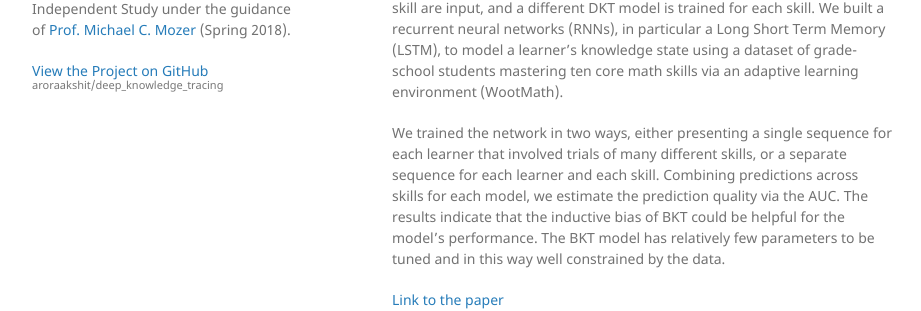
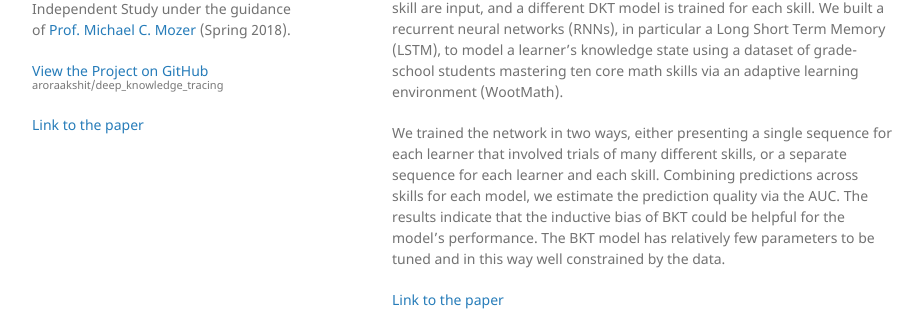
Before and after one commit to aroraakshit/deep_knowledge_tracing, a Jekyll site: the page built from index.md, in a window 1280 px wide. Shown: the part 363-674 px from the top of the page, without its empty margins (178-1099 px from the left). Built offline with Jekyll 4.4.1, drawn with Linux system fonts in a browser that asks for light colours; nearby versions of some CDN libraries; our own code applies the rules of GitHub Pages for plain Markdown files.

Commit message:
added link in side bar

```diff
--- a/_layouts/default.html
+++ b/_layouts/default.html
@@ -25,6 +25,7 @@
           <p class="view"><a href="{{ site.github.repository_url }}">View the Project on GitHub <small>{{ github_name }}</small></a></p>
         {% endif %} -->
         <p class="view"><a href="https://github.com/aroraakshit/deep_knowledge_tracing">View the Project on GitHub <small>aroraakshit/deep_knowledge_tracing</small></a></p>
+        <p class="view"><a href="http://www.cs.colorado.edu/~mozer/Research/Selected\%20Publications/reprints/MonteroAroraetal2018.pdf">Link to the paper</a></p>
 
         {% if site.github.is_user_page %}
           <p class="view"><a href="{{ site.github.owner_url }}">View My GitHub Profile</a></p>
```
